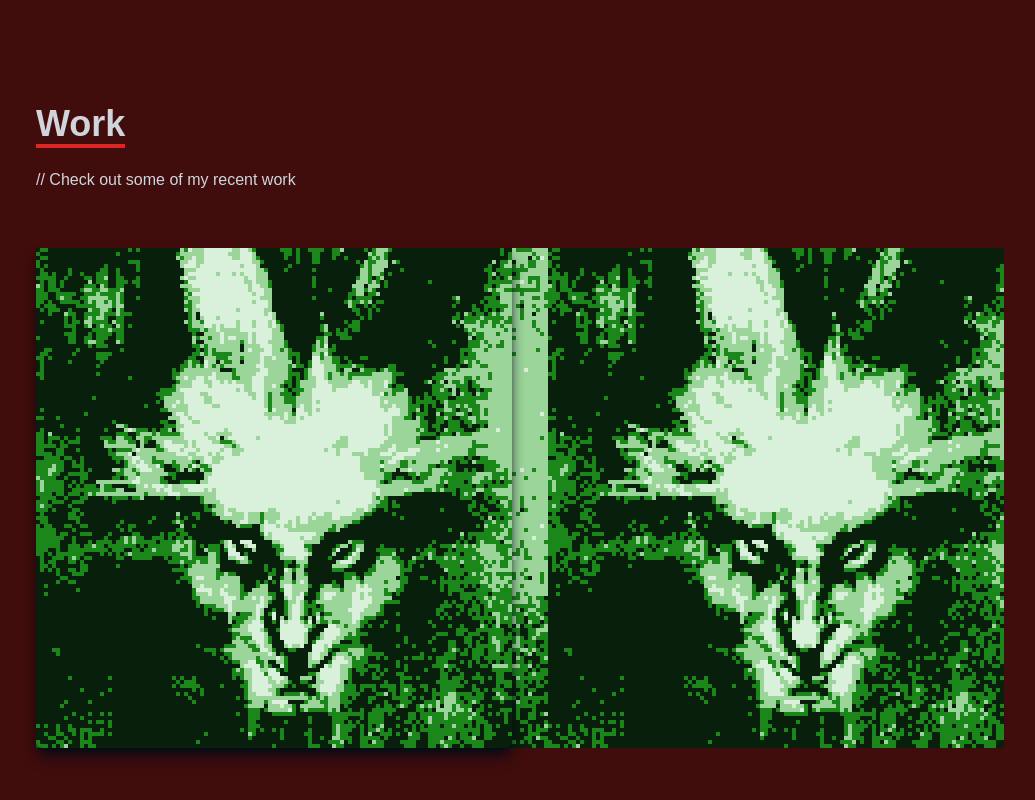
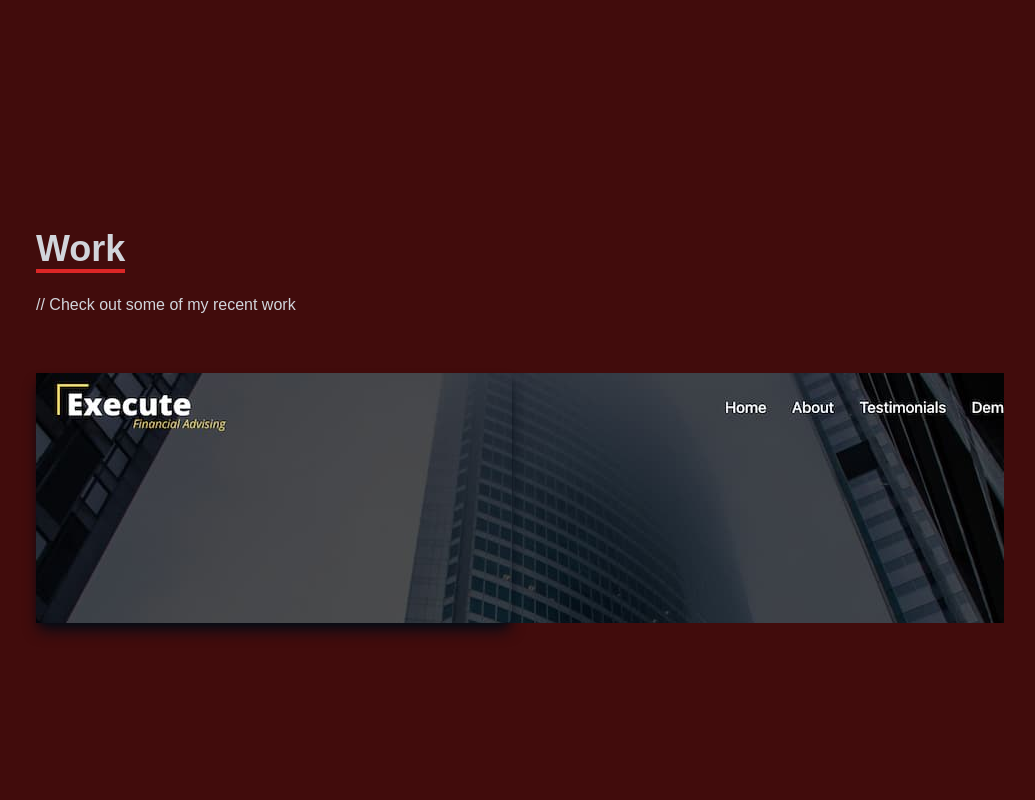
Before and after one commit to Oliver1334/Portfolio-Site-Two, a React (Create React App) app: page / in a window 1280 px wide. Shown: the part 2374-3174 px from the top of the page, without its empty margins (120-1155 px from the left). Built offline with nearby package versions, Linux system fonts and the light colour scheme.

Commit message:
Project showcase tile hover foundations

```diff
--- a/src/components/Work.jsx
+++ b/src/components/Work.jsx
@@ -1,6 +1,6 @@
 import React from "react";
-import project1 from "../assets/projectPH1.png"
-import project2 from "../assets/projectPH2.png"
+import WorkImg from "../assets/workImg.jpeg"
+import realEstate from "../assets/realestate.jpg"
 
 const Work = () => {
   return (
@@ -14,19 +14,21 @@
                 <p className="py-6">// Check out some of my recent work</p>
             </div>
 
-            <div style={{backgroundImage: `url(${project1})`}} className="grid sm:grid-cols-2 md-grid-cols-3 gap-4">
+            <div style={{backgroundImage: `url(${WorkImg})`}}
+            className="grid sm:grid-cols-2 md-grid-cols-3 gap-4">
                 <div className="shadow-lg shadow-[#040c16] group container rounded-md flex justify-center items-center mx-auto content-div">
+
                     {/* hover effects */}
-                    <div>
-                        <span>
-
+                    <div className="opacity-0 group-hover:opacity-100">
+                        <span className="text-2xl font-bold text-white tracking-wider">
+React JS Application
                         </span>
-                        <div>
+                        <div className="pt-8 text-center">
                             <a href="/">
-                                <button></button>
+                                <button className="text-center rounded-lg px-4 py-3 m-2 bg-white text-gray-700 font-bold textlg">Demo</button>
                             </a>
                             <a href="/">
-                                <button></button>
+                                <button className="text-center rounded-lg px-4 py-3 m-2 bg-white text-gray-700 font-bold textlg">Code</button>
                             </a>
                         </div>
                     </div>
--- a/src/index.css
+++ b/src/index.css
@@ -16,11 +16,10 @@
 }
 
 .content-div {
-
+    background-repeat: no-repeat;
     background-size: cover;
     background-position: center;
-    height: 500px;
-    background-repeat: no-repeat;
+    height: 250px;
 
 }
 
```
Also changed, not shown: src/assets/realestate.jpg (added), src/assets/workImg.jpeg (added).
